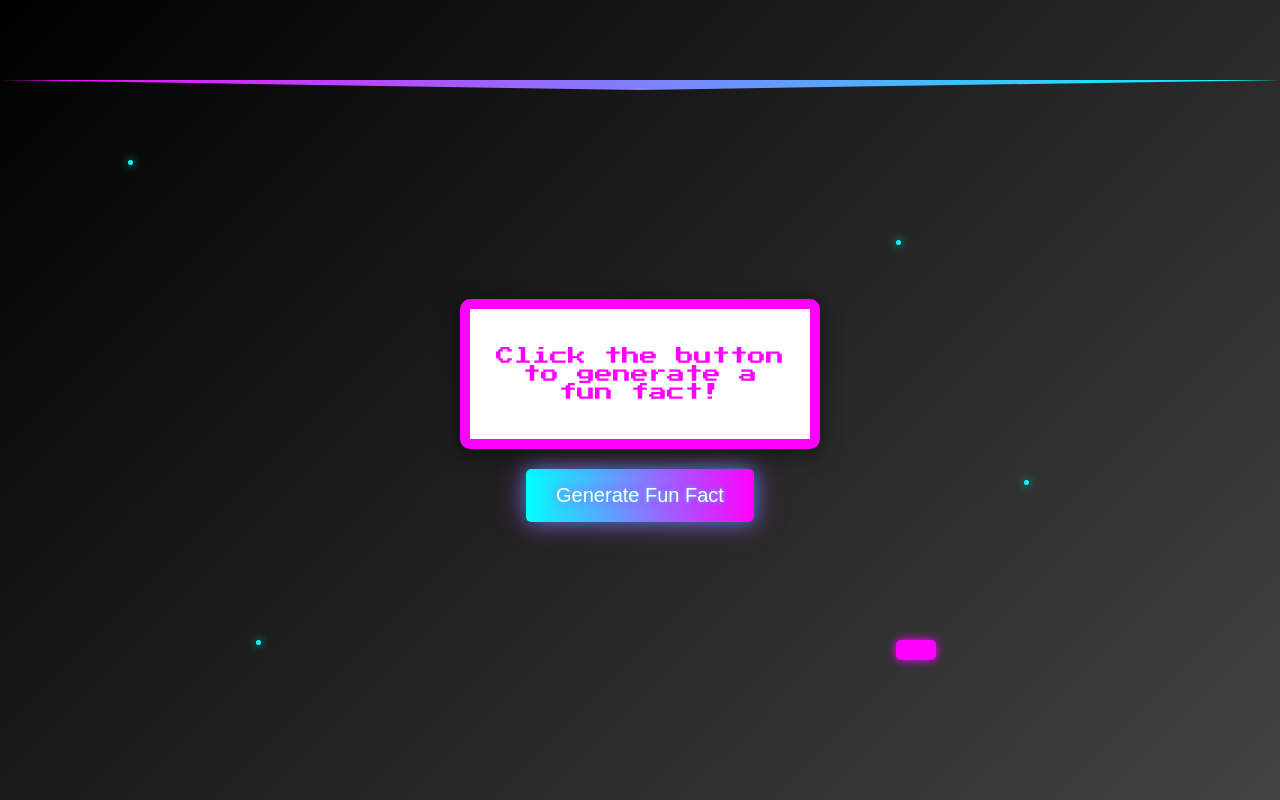
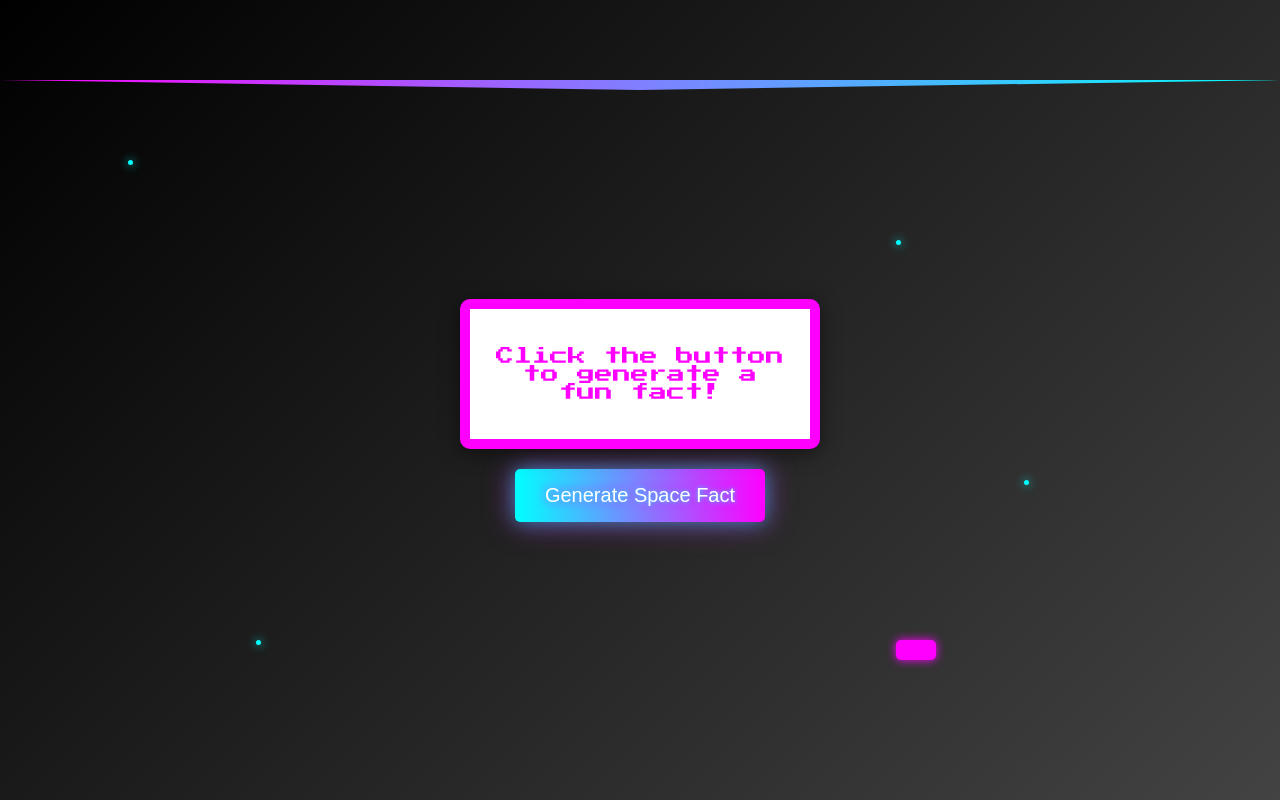
Before and after one commit to AbhishekChaurasiya23/SpaceFacts, a plain HTML site: page index.html in a window 1280 px wide. Drawn offline with Linux system fonts and the light colour scheme.

Commit message:
Update index.html

```diff
--- a/index.html
+++ b/index.html
@@ -126,7 +126,7 @@
         <div class="polaroid">
             <p class="fact" id="fact">Click the button to generate a fun fact!</p>
         </div>
-        <button class="button" id="generate">Generate Fun Fact</button>
+        <button class="button" id="generate">Generate Space Fact</button>
     </div>
 
     <audio id="factSound" src="https://www.soundjay.com/buttons/sounds/button-1.mp3"></audio>
```
